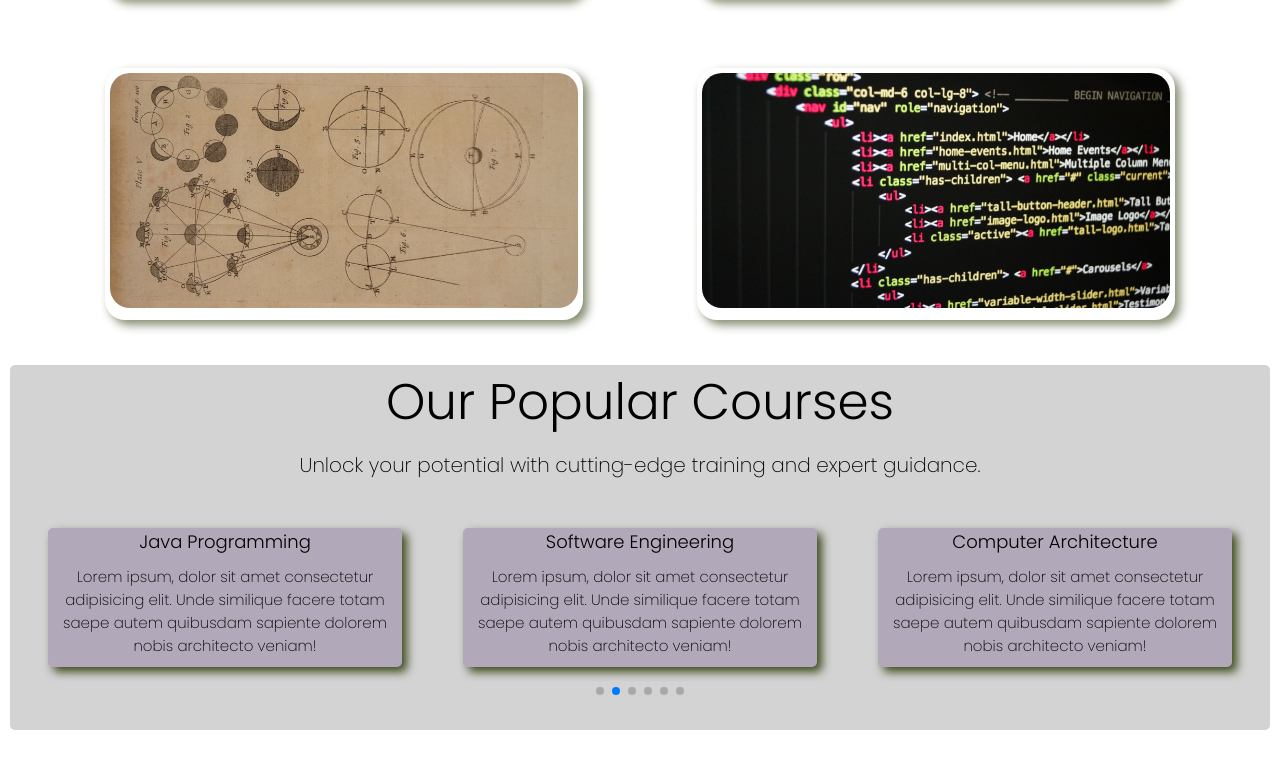
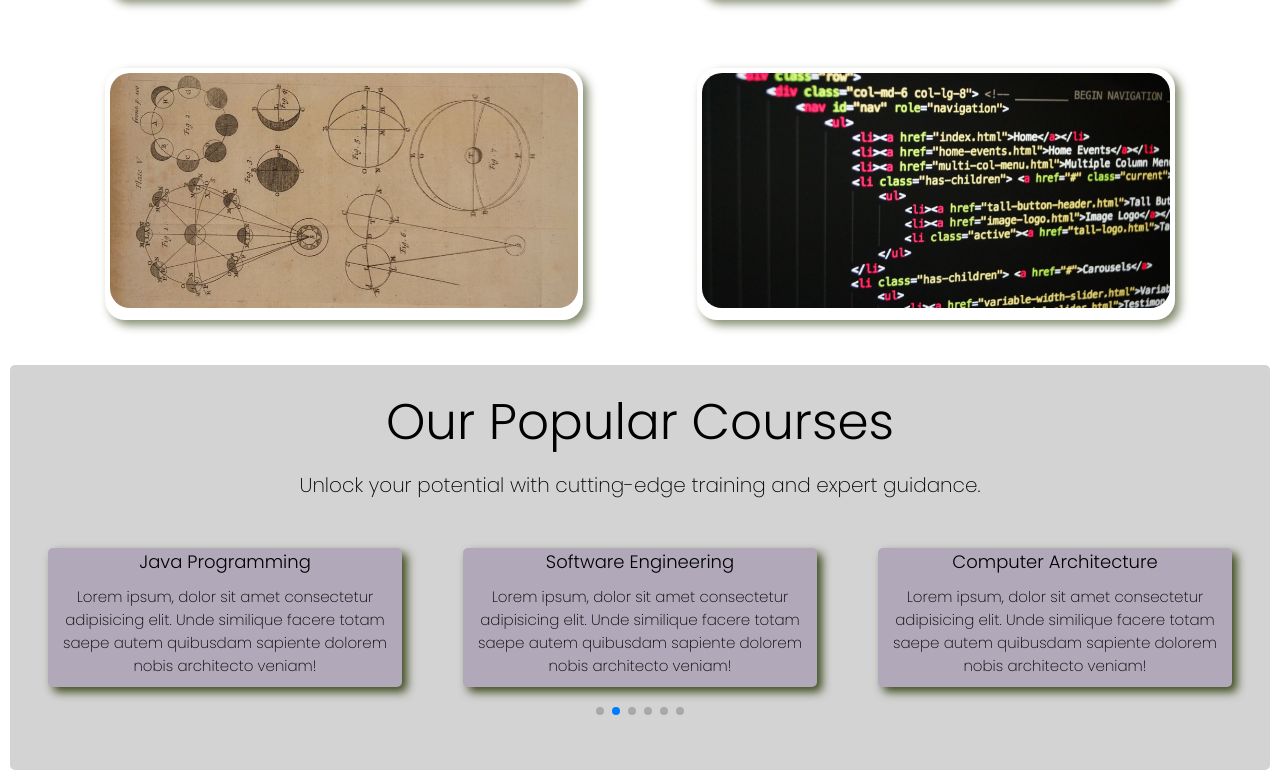
Before and after one commit to nilabjo08/studyIO, a React (Create React App) app: page /home in a window 1280 px wide. Shown: the part 3787-4567 px from the top of the page. Before the commit the page ends 4527 px from the top, so only its background shows below. Built offline with nearby package versions, Linux system fonts and the light colour scheme.

Commit message:
padding updated in course page

```diff
--- a/src/App.css
+++ b/src/App.css
@@ -420,7 +420,7 @@ a{
 .swiper-img-card{
   width: 100%;
   transition: all 0.8s;
-
+  margin-bottom: 20px;
 }
 .col-i img{
   width: 100%;
@@ -435,6 +435,7 @@ a{
 
 .swiper-card-popular{
   margin-top: 25px;
+  padding: 20px 0;
   background-color: lightgray;
   border-radius: 5px;
 }
```
